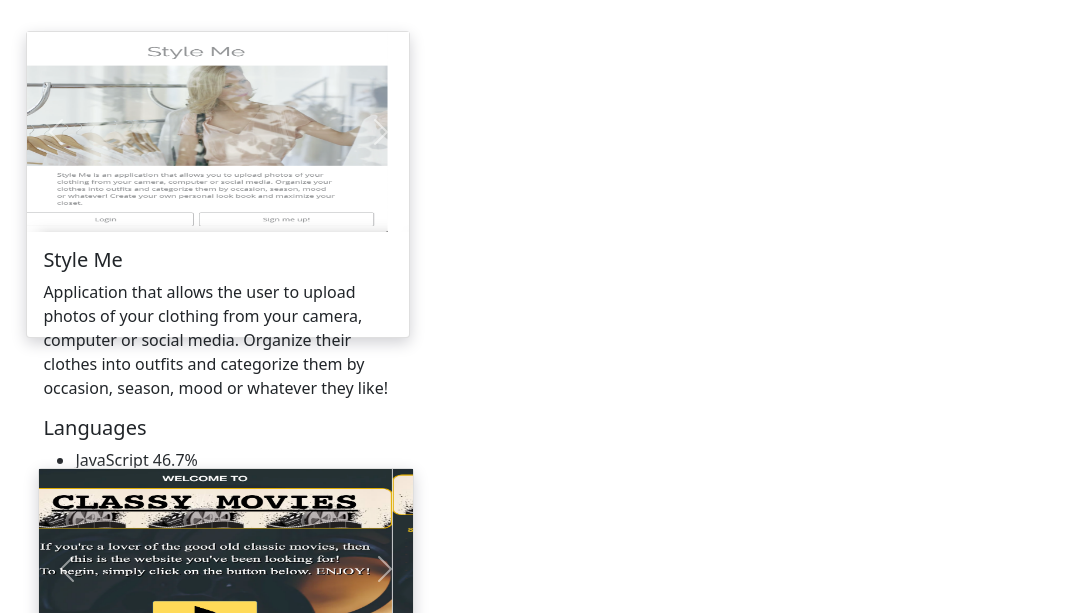
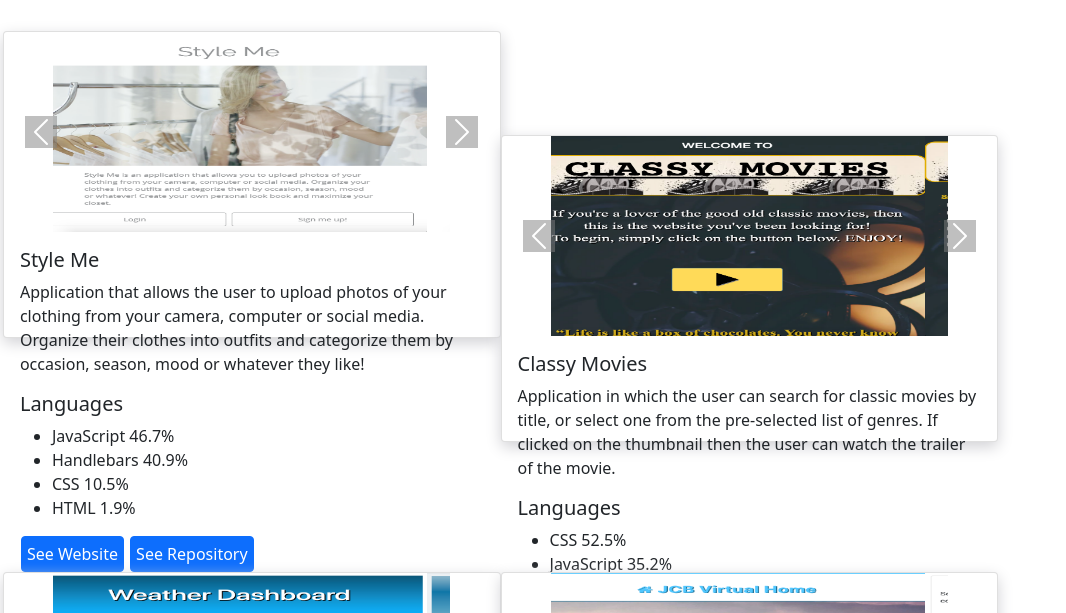
Before and after one commit to Esmendez90/esmendez90, a plain HTML site: page portfolio.html in a window 1280 px wide. Shown: the part 137-750 px from the top of the page, without its empty margins (0-1066 px from the left). Drawn offline with nearby package versions, Linux system fonts and the light colour scheme.

Commit message:
Added styling

```diff
--- a/main.css
+++ b/main.css
@@ -55,16 +55,47 @@
   margin-left: 3%;
 }
 
+/* PORTFOLIO PAGE STYLING */
+/* Style me */
+.projectOneRow {
+  padding: 0;
+  margin-top: 2%;
+}
+
+.portfolioCard {
+  width: 100%;
+  margin-left: 3%;
+}
+
+.carousel-control-next-icon,
+.carousel-control-prev-icon {
+  background-color: grey;
+}
+
+/* Project Rows */
+.projectTwoRow,
+.projectThreeRow,
+.projectFourRow,
+.projectFiveRow,
+.projectSixRow {
+  margin-top: 10%;
+}
+
 /* 481px — 768px: iPads, Tablets. */
 @media only screen and (min-width: 481px) and (max-width: 768px) {
   .rowProjects {
     margin-top: 5%;
   }
+
+  .carousel-inner {
+    width: 80%;
+    margin-left: 10%;
+  }
 }
 
 /* 769px — 1024px: Small screens, laptops and
 1025px — 1200px: Desktops, large screens. */
-@media only screen and (min-width: 769px)  {
+@media only screen and (min-width: 769px) {
   .iAm {
     text-align: left;
     margin-left: 15%;
@@ -114,6 +145,42 @@
     margin: 0px 1px;
     padding: 5px !important;
   }
+
+  /* PORTFOLIO PAGE STYLING */
+  .projectOneRow,
+  .projectTwoRow,
+  .projectThreeRow,
+  .projectFourRow,
+  .projectFiveRow,
+  .projectSixRow {
+    padding: 0;
+    margin-top: 2%;
+    width: 40%;
+  }
+
+  .portfolioCard {
+    width: 100% !important;
+    margin-left: 3%;
+  }
+
+  .carousel-control-next-icon,
+  .carousel-control-prev-icon {
+    background-color: grey;
+  }
+
+  /* Project Rows */
+  .projectTwoRow,
+  .projectThreeRow,
+  .projectFourRow,
+  .projectFiveRow,
+  .projectSixRow {
+    margin-top: 10%;
+  }
+
+  .carousel-inner {
+    width: 80%;
+    margin-left: 10%;
+  }
 }
 
 /* 1201px and more — Extra large screens, TV. */
@@ -122,19 +189,3 @@
     padding-right: 4% !important;
   }
 }
-
-/* PORTFOLIO PAGE STYLING */
-/* Style me */
-.projectOneRow {
-  padding: 0;
-  margin-top: 2%;
-}
-.portfolioCard {
-  width: 100%;
-  margin-left: 3%;
-}
-
-/* Classy Movies */
-.projectTwoRow, .projectThreeRow, .projectFourRow, .projectFiveRow, .projectSixRow {
-  margin-top: 10%;
-}
--- a/portfolio.html
+++ b/portfolio.html
@@ -51,8 +51,8 @@
       <h2 style="margin-top: 3%; margin-left: 3%">Projects</h2>
       <!-- Project 1 STYLE ME -->
       <div class="row projectOneRow">
-        <div class="col-sm-12">
-          <div class="card portfolioCard">
+        <div class="col-sm-12 rowEdit">
+          <div class="card portfolioCard" id="styleMe">
             <!-- ========================================== -->
             <div
               id="carouselExampleControls"
@@ -172,7 +172,7 @@
       <!-- Project 2 CLASSY MOVIES -->
       <div class="row projectTwoRow">
         <div class="col-sm-12">
-          <div class="card portfolioCard">
+          <div class="card portfolioCard" id="classyMovies">
             <!-- ========================================== -->
             <div
               id="carouselExampleControls2"
@@ -267,7 +267,7 @@
       <!-- Project 3 WEATHER DASHBOARD -->
       <div class="row projectThreeRow">
         <div class="col-sm-12">
-          <div class="card portfolioCard">
+          <div class="card portfolioCard" id="weatherDashboard">
             <!-- ========================================== -->
             <div
               id="carouselExampleControls3"
@@ -637,6 +637,15 @@
       </div>
     </div>
 
+     <!-- Footer -->
+     <footer class="py-4 bg-dark flex-bottom">
+        <div class="container">
+          <p class="m-0 text-center text-white">
+            Copyright &copy; Esteban Mendez 2020
+          </p>
+        </div>
+      </footer>
+
     <!-- Bootstrap JS -->
     <script
       src="https://cdn.jsdelivr.net/npm/bootstrap@5.0.0-beta3/dist/js/bootstrap.bundle.min.js"
```
Also changed, not shown: home.html (+5 -6 lines), 1 other file. Lines whose indentation alone changed are shown as unchanged.
